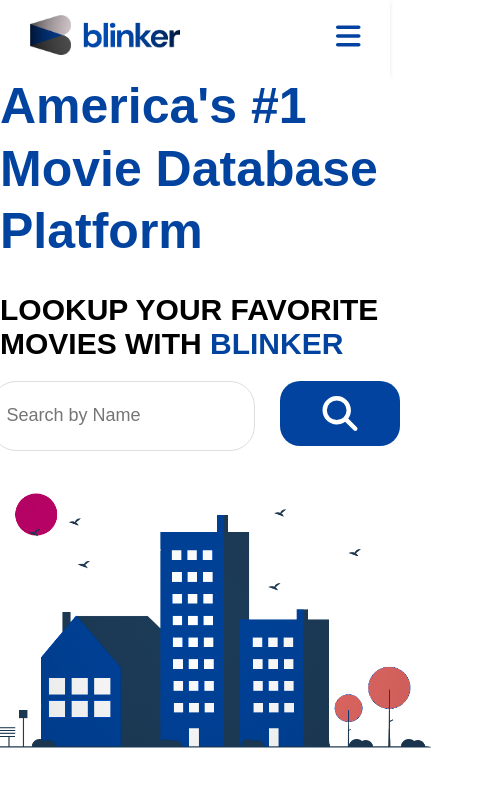
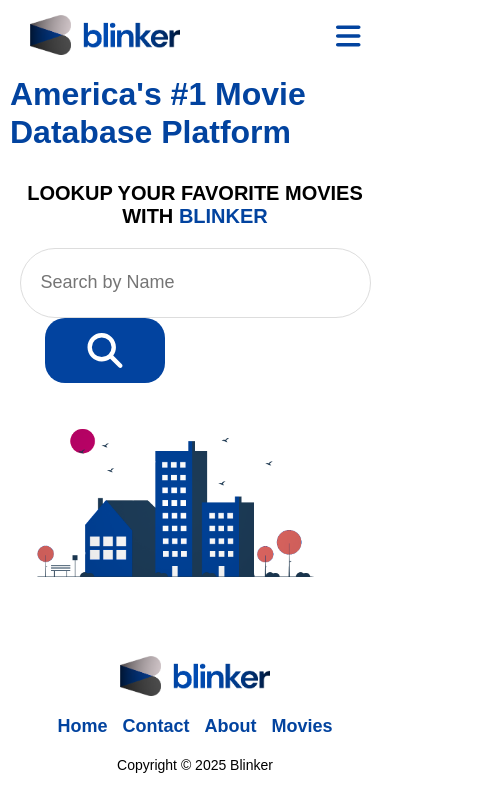
Before and after one commit to hectorp3na/react-finalv2, a React (Create React App) app: page / in a window 390 px wide. Shown: the top 812 px of the page, 495 px wide, since content can reach past the window. Built offline with nearby package versions, Linux system fonts and the light colour scheme.

Commit message:
movie size

```diff
--- a/src/App.js
+++ b/src/App.js
@@ -3,6 +3,7 @@
 import Nav from './components/Nav';
 import Home from './pages/home';
 import Movies from './pages/movies';
+import Footer from './components/Footer';
 
 function App() {
   return (
@@ -13,6 +14,7 @@
       <Route path='/'  element={<Home />} />
       <Route path='/movies'  element={<Movies />} />
     </Routes>
+    <Footer />
       </div>
     </Router>
   );
--- a/src/index.css
+++ b/src/index.css
@@ -1,9 +1,10 @@
-@import url("https://fonts.googleapis.com/css2?family=Lato:ital,wght@0,100;0,300;0,400;0,700;0,900;1,100;1,300;1,400;1,700;1,900&family=Roboto:ital,wght@0,100..900;1,100..900&display=swap");
+@import url("https://fonts.googleapis.com/css2?family=Lato:...");
 
 * {
-  font-family: sans-serif;
+
   margin: 0;
   box-sizing: border-box;
+  font-family: "Inter", sans-serif;
   background-color: #fff;
 }
 
@@ -131,7 +132,7 @@
   min-height: 48px;
   padding: 12px 40px;
   align-items: center;
-  border: 2px #02439f;
+  border: 2px solid #02439f;
   border-radius: 50px;
   background-color: #02439f !important;
   font-size: 18px;
@@ -160,6 +161,10 @@
   display: none;
 }
 
+.hidden {
+  display: none;
+}
+
 /*
 
 USER.HTML
@@ -178,6 +183,7 @@
 }
 
 body {
+  font-family: sans-serif;
   padding-top: 0;
 }
 
@@ -335,7 +341,7 @@
   color: #5a84de;
 }
 
-/* Preserving other styles from your original code if needed */
+
 
 /* Landing page styles */
 
@@ -360,7 +366,7 @@
 }
 
 .input-wrapper input {
-  padding: 10px 15px;
+  padding: 15px 50px 15px 25px;
   border: 1px solid #ddd;
   border-radius: 25px 25px 25px 25px;
   flex-grow: 1;
@@ -392,15 +398,30 @@
 
 #data-container img {
   height: 40vh;
-  width: 40vh;
+  width: auto;
 }
 
 .movie__header {
   display: flex;
   justify-content: space-between;
   align-items: center;
-  padding: 0 24px;
+  padding: 24px;
   background-color: transparent;
+}
+
+.movie {
+  border: 1px solid #ccc;
+  margin: 10px;
+  padding: 10px;
+}
+
+.movies {
+  position: relative;
+  z-index: 6;
+  display: flex;
+  flex-wrap: wrap;
+  justify-content: space-evenly;
+  gap: 1rem;
 }
 
 .section__title {
@@ -419,6 +440,76 @@
   background-color: #02439f;
   border-radius: 50px;
   padding: 5px;
+}
+
+/* Footer */
+
+.footer {
+  background-color: #f9f9f9;
+  padding: 40px 0;
+  color: #333;
+  border-top: 1px solid #ddd;
+  margin-top: 60px;
+}
+
+.footer__logo {
+  display: flex;
+  justify-content: flex-start;
+  width: 100%;
+  margin-bottom: 20px;
+  background-color: transparent;
+}
+
+.footer__logo--img {
+  height: 40px;
+  width: auto;
+  background-color: transparent;
+  margin-top: 20px;
+}
+
+.footer__list {
+  display: flex;
+  justify-content: center;
+
+  gap: 30px;
+  flex-wrap: wrap;
+  margin-bottom: 20px;
+  font-weight: 600;
+  font-size: 18px;
+}
+
+.footer__link {
+  color: #02439f;
+  text-decoration: none;
+  transition: color 0.3s ease;
+}
+
+.footer__link:hover {
+  color: #5a84de;
+}
+
+.footer__link.no-cursor {
+  cursor: default;
+  color: #02439f;
+}
+
+.footer__copyright {
+  text-align: center;
+  font-size: 14px;
+  color: black;
+  margin-bottom: 10px;
+}
+
+.container {
+  max-width: 1200px;
+  margin: 0 auto;
+  padding: 0 30px;
+}
+
+.row__column {
+  display: flex;
+  flex-direction: column;
+  align-items: center;
 }
 
 /* Mobile Devices */
@@ -456,6 +547,10 @@
     margin-bottom: 20px;
   }
 
+  .hidden {
+    display: none;
+  }
+
   .menu__links {
     display: flex;
     flex-direction: column;
@@ -486,6 +581,24 @@
     transform: scale(1.05);
   }
 
+  @media (max-width: 768px) {
+    .row__column {
+      align-items: center;
+    }
+    .footer__list {
+      justify-content: center;
+      gap: 15px;
+    }
+
+    .footer__logo {
+      justify-content: center;
+    }
+
+    footer {
+      padding: 30px 0;
+    }
+  }
+
   @keyframes slideIn {
     from {
       transform: translateX(100%);
@@ -494,5 +607,85 @@
       transform: translateX(0);
     }
   }
+}
 
+@media (max-width: 768px) {
+  .navlinks {
+    flex-direction: column;
+    gap: 10px;
+    width: 100%;
+    padding-left: 0;
+  }
+
+  .navlinks li {
+    padding: 10px 0;
+    width: 100%;
+    text-align: left;
+  }
+
+  li.contact-btn {
+    padding: 10px 20px;
+    font-size: 16px;
+  }
+
+  .title,
+  .page--title {
+    font-size: 32px;
+    padding: 0 10px;
+    line-height: 1.2;
+  }
+
+  .description {
+    font-size: 20px;
+    text-align: center;
+  }
+
+  .input-wrapper,
+  .search-container {
+    flex-direction: column;
+    max-width: 100%;
+    width: 90%;
+    margin: 20px auto;
+  }
+
+  .input-wrapper input,
+  .search-input {
+    width: 100%;
+    padding: 12px 20px;
+    font-size: 16px;
+    border-radius: 50px;
+  }
+
+  .input-wrapper button {
+    font-size: 20px;
+    padding: 12px 20px;
+    margin-top: 10px;
+    width: 100%;
+  }
+
+  .search-icon {
+    right: 15px;
+  }
+
+  .building-logo {
+    width: 100%;
+    max-width: 90%;
+    height: auto;
+  }
+
+  #data-container {
+    flex-direction: column;
+    align-items: center;
+    gap: 1.5rem;
+  }
+
+  #data-container img {
+    width: 90%;
+    height: auto;
+    max-width: 300px;
+  }
+
+  .movie__header {
+    flex-direction: column;
+  }
 }
--- a/src/pages/movies.jsx
+++ b/src/pages/movies.jsx
@@ -2,7 +2,7 @@
 
 const Movies = () => {
   const [movies, setMovies] = useState([]);
-  const [searchMovie, setSearchMovie] = useState("fast");
+  const [searchMovie, setSearchMovie] = useState("");
   const [sortOrder, setSortOrder] = useState("");
 
 
```
Also changed, not shown: data.js (added), script.js (deleted).
